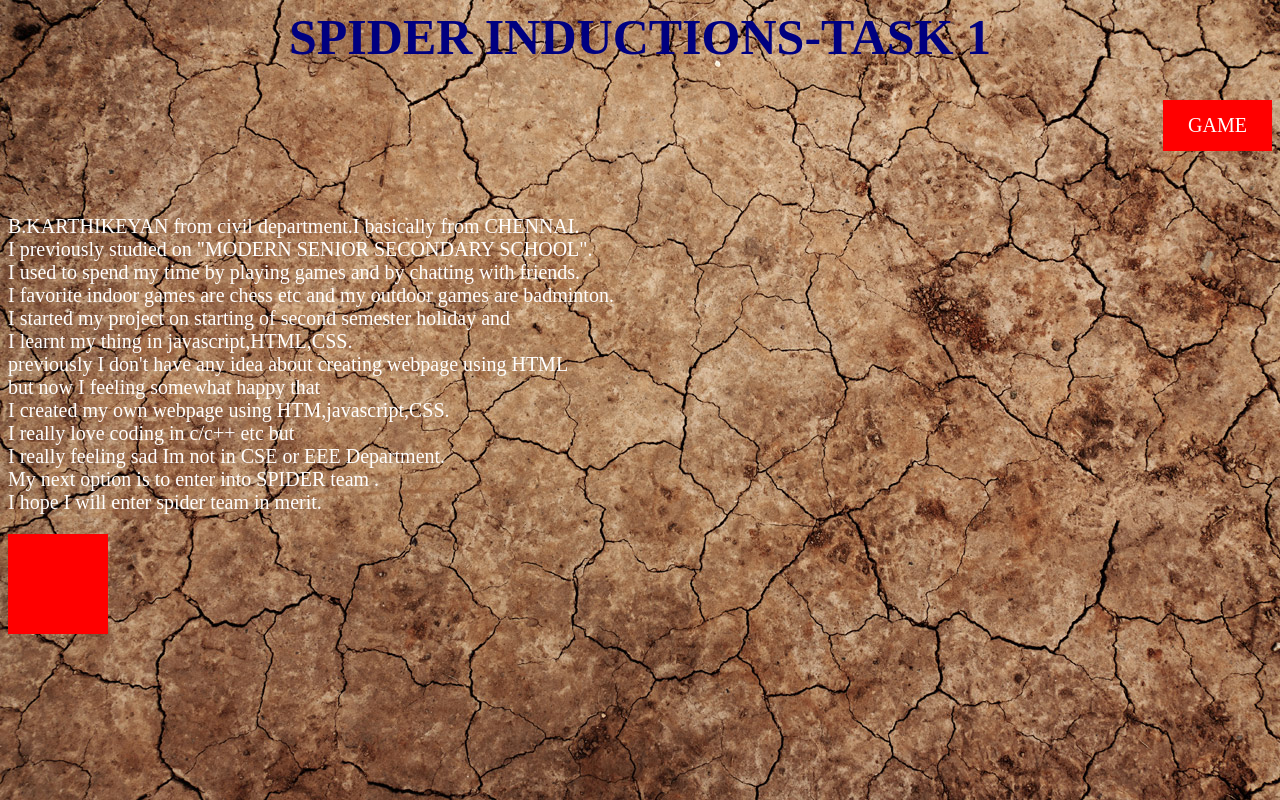
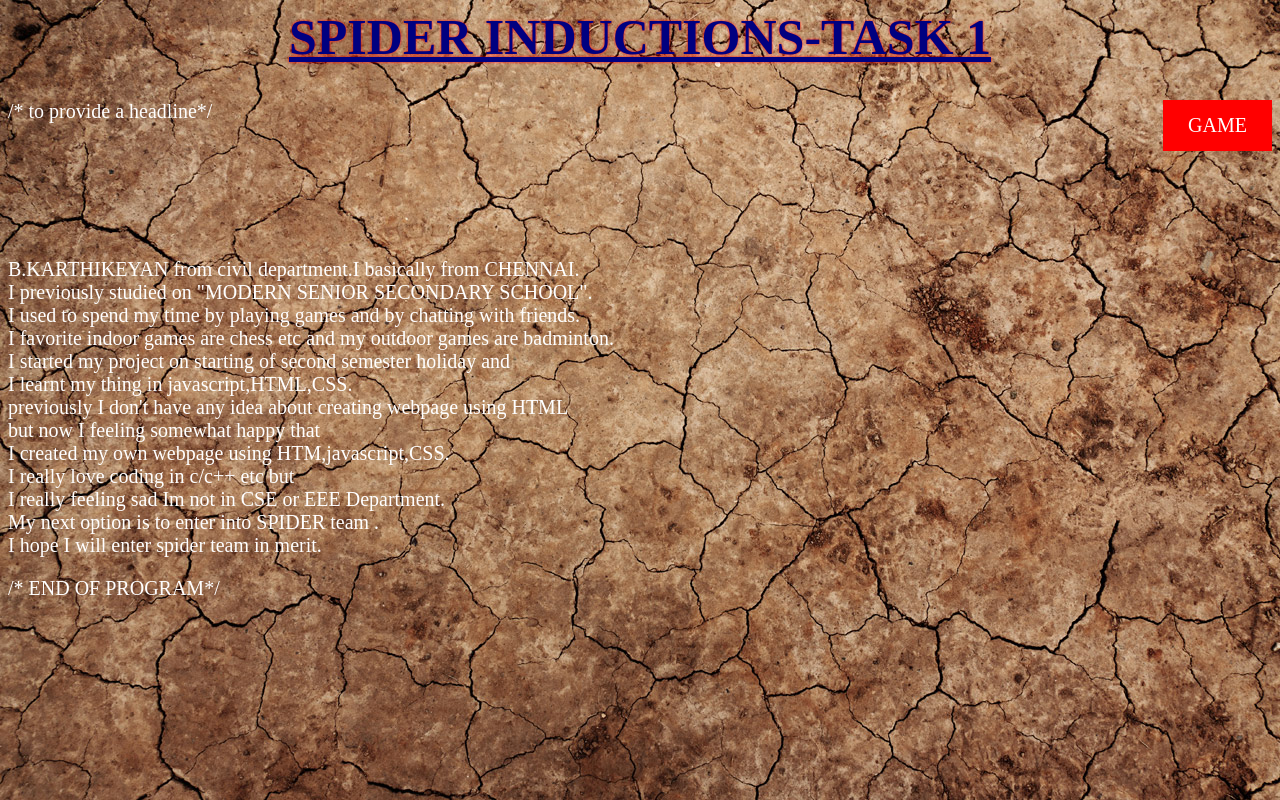
Before and after one commit to bala040898/test, a plain HTML site: page index.html in a window 1280 px wide. Drawn offline with Linux system fonts and the light colour scheme.

Commit message:
Update index.html

```diff
--- a/index.html
+++ b/index.html
@@ -21,19 +21,14 @@ body {
     background-size:cover;
     font-size:125%;
 }
-div {
-    width: 100px;
-    height: 100px;
-    background: red;
-    position: relative;
-    -webkit-animation: mymove 5s infinite; /* Chrome, Safari, Opera */
-    animation: mymove 5s infinite;
-}
+
 
 h1 {
     color: navy;
     text-align:center;
     font-size:250%;
+    text-decoration:underline;
+    text-shadow:0 0 3px #FF0000;
 }
 
 a:hover, a:active {
@@ -44,7 +39,7 @@ align:right;
 </head>
 <body>
 
-<h1>SPIDER INDUCTIONS-TASK 1</h1>
+<h1>SPIDER INDUCTIONS-TASK 1</h1>/* to provide a headline*/
 <a href="rules.asp" target="_blank">GAME</a>
 <p><br><br><br><br><br>B.KARTHIKEYAN from civil department.I basically from CHENNAI.<br>
 I previously studied on "MODERN SENIOR SECONDARY SCHOOL".<br>
@@ -54,10 +49,9 @@ I started my project on starting of second semester holiday and <br>I learnt my
 I don't have any idea about creating webpage using HTML <br> but now I feeling somewhat happy that <br>I created my own webpage using HTM,javascript,CSS.
 <br>I really love coding in c/c++ etc but <br>I really feeling sad Im not in CSE or EEE Department.<br>My next
 option is to enter into SPIDER team .<br>I hope I  will enter spider team in merit. </p>
-<div></div>
 
 
 
 
 </body>
-</html>
+</html> /* END OF PROGRAM*/
```
